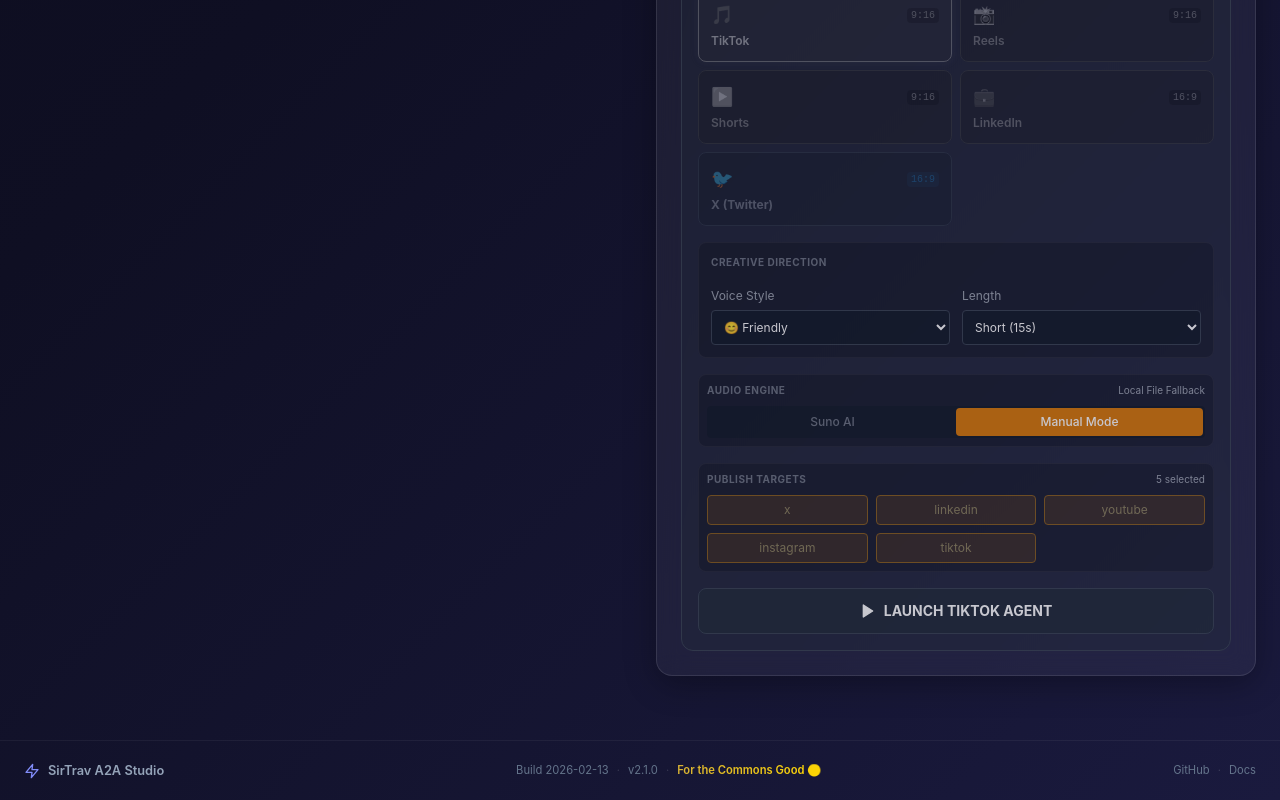
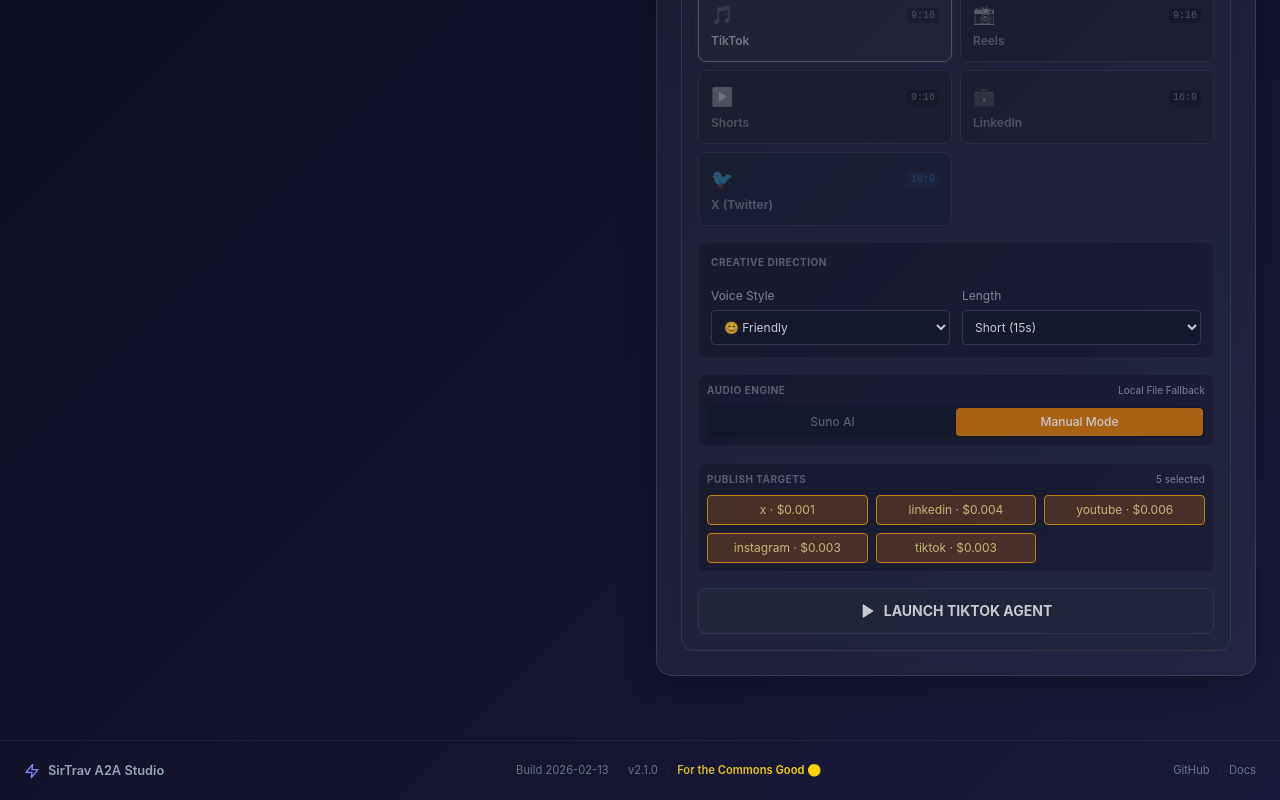
Before and after one commit to WSP001/SirTrav-A2A-Studio, a React (Vite) app: page / in a window 1280 px wide. Shown: the part 1518-2318 px from the top of the page. Built offline with nearby package versions, Linux system fonts and the light colour scheme; no server answers; what remotion would draw is missing.

Commit message:
feat(ui): complete M8 platform toggle with health locks and results integration

```diff
--- a/src/App.jsx
+++ b/src/App.jsx
@@ -4,6 +4,7 @@
 import ResultsPreview from './components/ResultsPreview';
 import PipelineProgress from './components/PipelineProgress';
 import SystemStatusEmblem from "./components/SystemStatusEmblem";
+import PlatformToggle from "./components/PlatformToggle";
 
 // Version for deployment verification
 const APP_VERSION = "v2.1.0";
@@ -19,8 +20,6 @@
   { id: 'attribution', name: 'Attribution Agent', icon: '📜', description: 'Compiles credits for Commons Good.' },
   { id: 'publisher', name: 'Publisher Agent', icon: '🚀', description: 'Uploads artifacts, updates memory vault.' },
 ];
-
-const ALL_PUBLISH_TARGETS = ['x', 'linkedin', 'youtube', 'instagram', 'tiktok'];
 
 function App() {
   const [projectId, setProjectId] = useState(`week${new Date().getWeekNumber()}_recap`);
@@ -45,7 +44,7 @@
   const [toast, setToast] = useState(null); // { message, type: 'success'|'error' }
   const [systemHealth, setSystemHealth] = useState(null); // live health status
   const [heroVisible, setHeroVisible] = useState(false);
-  const [selectedPublishTargets, setSelectedPublishTargets] = useState(ALL_PUBLISH_TARGETS);
+  const [selectedPublishTargets, setSelectedPublishTargets] = useState(['x', 'linkedin', 'youtube', 'instagram', 'tiktok']);
   const [publishTargetAvailability, setPublishTargetAvailability] = useState({
     x: true,
     linkedin: true,
@@ -61,29 +60,6 @@
       .then(r => r.json())
       .then(data => setSystemHealth(data))
       .catch(() => setSystemHealth({ status: 'offline' }));
-
-    fetch('/.netlify/functions/control-plane')
-      .then(r => r.json())
-      .then(data => {
-        const publishers = Array.isArray(data?.publishers) ? data.publishers : [];
-        const next = {
-          x: false,
-          linkedin: false,
-          youtube: false,
-          instagram: false,
-          tiktok: false,
-        };
-        for (const p of publishers) {
-          if (p?.platform === 'x') next.x = !!p.enabled;
-          if (p?.platform === 'linkedin') next.linkedin = !!p.enabled;
-          if (p?.platform === 'youtube') next.youtube = !!p.enabled;
-        }
-        setPublishTargetAvailability(next);
-        setSelectedPublishTargets(prev => prev.filter(t => next[t] !== false));
-      })
-      .catch(() => {
-        // Keep permissive defaults if control-plane isn't reachable in local mode.
-      });
   }, []);
 
   // File drop handler
@@ -736,48 +712,21 @@
                 </div>
               </div>
 
-              {/* M8: Publish Targets */}
-              <div className="mb-4 bg-black/20 p-2 rounded-lg border border-white/5">
-                <div className="flex items-center justify-between mb-2">
-                  <label className="text-[10px] text-gray-500 uppercase font-bold tracking-wider">Publish Targets</label>
-                  <span className="text-[10px] text-gray-400">{selectedPublishTargets.length} selected</span>
-                </div>
-                <div className="grid grid-cols-3 gap-2">
-                  {ALL_PUBLISH_TARGETS.map((target) => {
-                    const selected = selectedPublishTargets.includes(target);
-                    const configured = publishTargetAvailability[target] !== false;
-                    return (
-                      <button
-                        key={target}
-                        onClick={() => {
-                          if (!configured) {
-                            setToast({ message: `${target} is not configured. Add platform credentials first.`, type: 'error' });
-                            setTimeout(() => setToast(null), 3000);
-                            return;
-                          }
-                          setSelectedPublishTargets(prev => {
-                            if (prev.includes(target)) {
-                              const next = prev.filter(x => x !== target);
-                              return next.length > 0 ? next : prev;
-                            }
-                            return [...prev, target];
-                          });
-                        }}
-                        disabled={files.length === 0 || pipelineStatus === 'running' || !configured}
-                        title={configured ? `Publish to ${target}` : `${target} disabled: missing configuration`}
-                        className={`px-2 py-1.5 rounded text-xs border transition-colors ${!configured
-                          ? 'bg-gray-900/50 border-gray-700 text-gray-500 cursor-not-allowed'
-                          : selected
-                          ? 'bg-amber-600/30 border-amber-500 text-amber-200'
-                          : 'bg-white/5 border-white/10 text-gray-400 hover:text-gray-200'
-                          } ${files.length === 0 ? 'opacity-50 cursor-not-allowed' : ''}`}
-                      >
-                        {target} {!configured ? '🔒' : ''}
-                      </button>
-                    );
-                  })}
-                </div>
-              </div>
+              <PlatformToggle
+                value={selectedPublishTargets}
+                onChange={setSelectedPublishTargets}
+                disabled={files.length === 0 || pipelineStatus === 'running'}
+                onAvailabilityChange={(availability) => {
+                  const next = {
+                    x: availability.x.enabled,
+                    linkedin: availability.linkedin.enabled,
+                    youtube: availability.youtube.enabled,
+                    instagram: availability.instagram.enabled,
+                    tiktok: availability.tiktok.enabled,
+                  };
+                  setPublishTargetAvailability(next);
+                }}
+              />
 
               {/* Big Launch Button */}
               <button
--- /dev/null
+++ b/src/components/PlatformToggle.tsx
@@ -0,0 +1,152 @@
+import React, { useEffect } from 'react';
+
+export type PublishPlatform = 'x' | 'linkedin' | 'youtube' | 'instagram' | 'tiktok';
+
+export type PlatformAvailability = Record<PublishPlatform, { enabled: boolean; reason?: string }>;
+
+const PLATFORM_ORDER: PublishPlatform[] = ['x', 'linkedin', 'youtube', 'instagram', 'tiktok'];
+
+const PLATFORM_ESTIMATE_USD: Record<PublishPlatform, number> = {
+  x: 0.0012,
+  linkedin: 0.0040,
+  youtube: 0.0060,
+  instagram: 0.0030,
+  tiktok: 0.0030,
+};
+
+const DEFAULT_AVAILABILITY: PlatformAvailability = {
+  x: { enabled: true },
+  linkedin: { enabled: true },
+  youtube: { enabled: true },
+  instagram: { enabled: true },
+  tiktok: { enabled: true },
+};
+
+interface PlatformToggleProps {
+  value: PublishPlatform[];
+  onChange: (targets: PublishPlatform[]) => void;
+  disabled?: boolean;
+  onAvailabilityChange?: (availability: PlatformAvailability) => void;
+}
+
+function parseDisabledFromHealth(errorText?: string): PublishPlatform[] {
+  if (!errorText) return [];
+  const s = errorText.toLowerCase();
+  const out: PublishPlatform[] = [];
+  if (s.includes('x/twitter') || s.includes('twitter')) out.push('x');
+  if (s.includes('linkedin')) out.push('linkedin');
+  if (s.includes('youtube')) out.push('youtube');
+  if (s.includes('instagram')) out.push('instagram');
+  if (s.includes('tiktok')) out.push('tiktok');
+  return out;
+}
+
+export default function PlatformToggle({ value, onChange, disabled, onAvailabilityChange }: PlatformToggleProps) {
+  const [availability, setAvailability] = React.useState<PlatformAvailability>(DEFAULT_AVAILABILITY);
+
+  useEffect(() => {
+    let mounted = true;
+
+    const syncAvailability = async () => {
+      const next: PlatformAvailability = {
+        x: { ...DEFAULT_AVAILABILITY.x },
+        linkedin: { ...DEFAULT_AVAILABILITY.linkedin },
+        youtube: { ...DEFAULT_AVAILABILITY.youtube },
+        instagram: { ...DEFAULT_AVAILABILITY.instagram },
+        tiktok: { ...DEFAULT_AVAILABILITY.tiktok },
+      };
+
+      try {
+        const cp = await fetch('/.netlify/functions/control-plane').then(r => r.json());
+        const pubs = Array.isArray(cp?.publishers) ? cp.publishers : [];
+        for (const p of pubs) {
+          const key = p?.platform as PublishPlatform;
+          if (key && next[key]) {
+            next[key].enabled = !!p.enabled;
+            if (!p.enabled) next[key].reason = 'Not configured in control-plane';
+          }
+        }
+      } catch {
+        // Local mode may not have control-plane available; keep optimistic defaults.
+      }
+
+      try {
+        const hc = await fetch('/.netlify/functions/healthcheck').then(r => r.json());
+        const social = Array.isArray(hc?.services)
+          ? hc.services.find((s: any) => s.name === 'social_publishing')
+          : null;
+        const status = social?.status;
+        const reason = social?.error || '';
+        if (status === 'disabled') {
+          for (const k of PLATFORM_ORDER) {
+            next[k].enabled = false;
+            next[k].reason = reason || 'Social publishing disabled';
+          }
+        } else if (status === 'degraded' || status === 'ok') {
+          const disabledPlatforms = parseDisabledFromHealth(reason);
+          for (const k of disabledPlatforms) {
+            next[k].enabled = false;
+            next[k].reason = reason || 'Missing credentials';
+          }
+        }
+      } catch {
+        // keep control-plane derived values
+      }
+
+      if (!mounted) return;
+      setAvailability(next);
+      onAvailabilityChange?.(next);
+      onChange(value.filter(v => next[v]?.enabled));
+    };
+
+    syncAvailability();
+    const t = setInterval(syncAvailability, 20000);
+    return () => {
+      mounted = false;
+      clearInterval(t);
+    };
+  }, []);
+
+  const handleToggle = (target: PublishPlatform, enabled: boolean) => {
+    if (!enabled) return;
+    if (value.includes(target)) {
+      const next = value.filter(v => v !== target);
+      if (next.length > 0) onChange(next);
+      return;
+    }
+    onChange([...value, target]);
+  };
+
+  return (
+    <div className="mb-4 bg-black/20 p-2 rounded-lg border border-white/5">
+      <div className="flex items-center justify-between mb-2">
+        <label className="text-[10px] text-gray-500 uppercase font-bold tracking-wider">Publish Targets</label>
+        <span className="text-[10px] text-gray-400">{value.length} selected</span>
+      </div>
+      <div className="grid grid-cols-3 gap-2">
+        {PLATFORM_ORDER.map((target) => {
+          const enabled = availability[target]?.enabled !== false;
+          const selected = value.includes(target);
+          const cost = PLATFORM_ESTIMATE_USD[target];
+          return (
+            <button
+              key={target}
+              onClick={() => handleToggle(target, enabled)}
+              disabled={disabled || !enabled}
+              title={enabled ? `Estimated $${cost.toFixed(4)} per publish` : availability[target]?.reason || `${target} not configured`}
+              className={`px-2 py-1.5 rounded text-xs border transition-colors ${
+                !enabled
+                  ? 'bg-gray-900/50 border-gray-700 text-gray-500 cursor-not-allowed'
+                  : selected
+                    ? 'bg-amber-600/30 border-amber-500 text-amber-200'
+                    : 'bg-white/5 border-white/10 text-gray-400 hover:text-gray-200'
+              }`}
+            >
+              {target} {!enabled ? '🔒' : ''} · ${cost.toFixed(3)}
+            </button>
+          );
+        })}
+      </div>
+    </div>
+  );
+}
--- a/src/components/ResultsPreview.tsx
+++ b/src/components/ResultsPreview.tsx
@@ -10,6 +10,7 @@
 
 import React, { useState } from 'react';
 import './ResultsPreview.css';
+import PlatformToggle, { PublishPlatform } from './PlatformToggle';
 
 export interface VideoResult {
   videoUrl: string;
@@ -32,6 +33,7 @@
     markupTotal: number;
     totalDue: number;
   };
+  publishTargets?: PublishPlatform[];
 }
 
 export interface ResultsPreviewProps {
@@ -54,6 +56,11 @@
   // X Posting State
   const [isPostingX, setIsPostingX] = useState(false);
   const [xPostResult, setXPostResult] = useState<{ success: boolean; message?: string } | null>(null);
+  const [publishTargets, setPublishTargets] = useState<PublishPlatform[]>(
+    Array.isArray(result.publishTargets) && result.publishTargets.length > 0
+      ? result.publishTargets
+      : ['x', 'linkedin', 'youtube', 'instagram', 'tiktok']
+  );
 
   const handleDownload = () => {
     const link = document.createElement('a');
@@ -232,6 +239,14 @@
           </button>
         </div>
 
+        <div style={{ marginTop: 12 }}>
+          <PlatformToggle
+            value={publishTargets}
+            onChange={setPublishTargets}
+            disabled={submittingFeedback}
+          />
+        </div>
+
         {/* Feedback Section */}
         {!feedbackSubmitted && onFeedback && (
           <div className="feedback-section">
```
